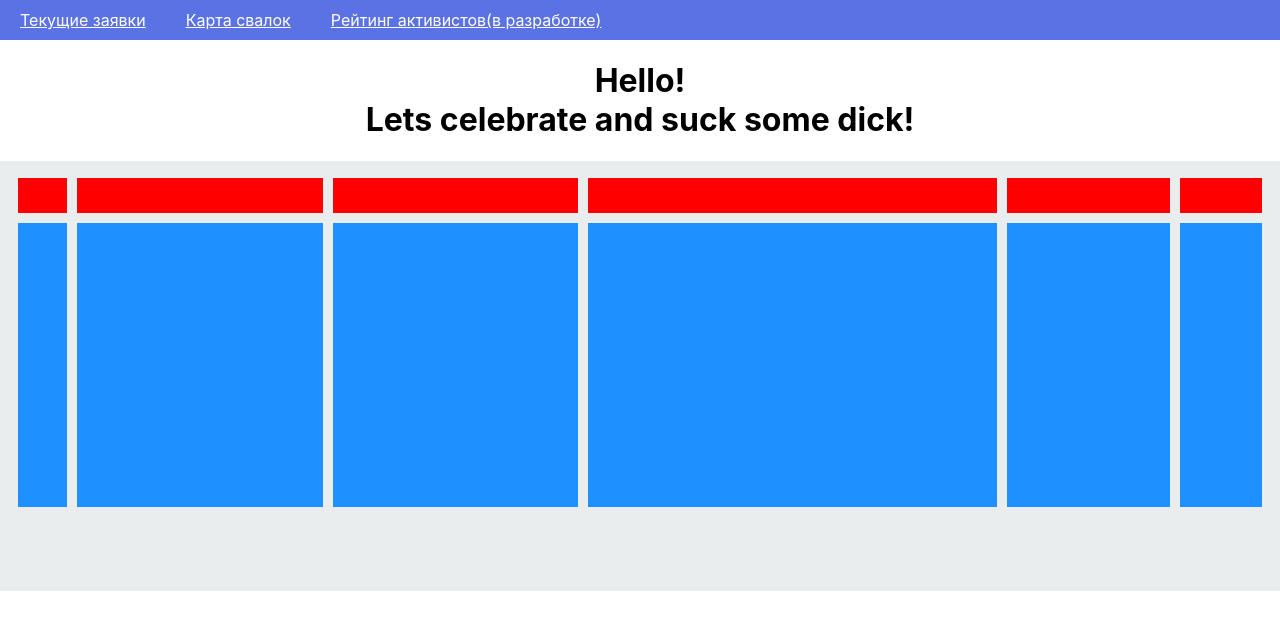
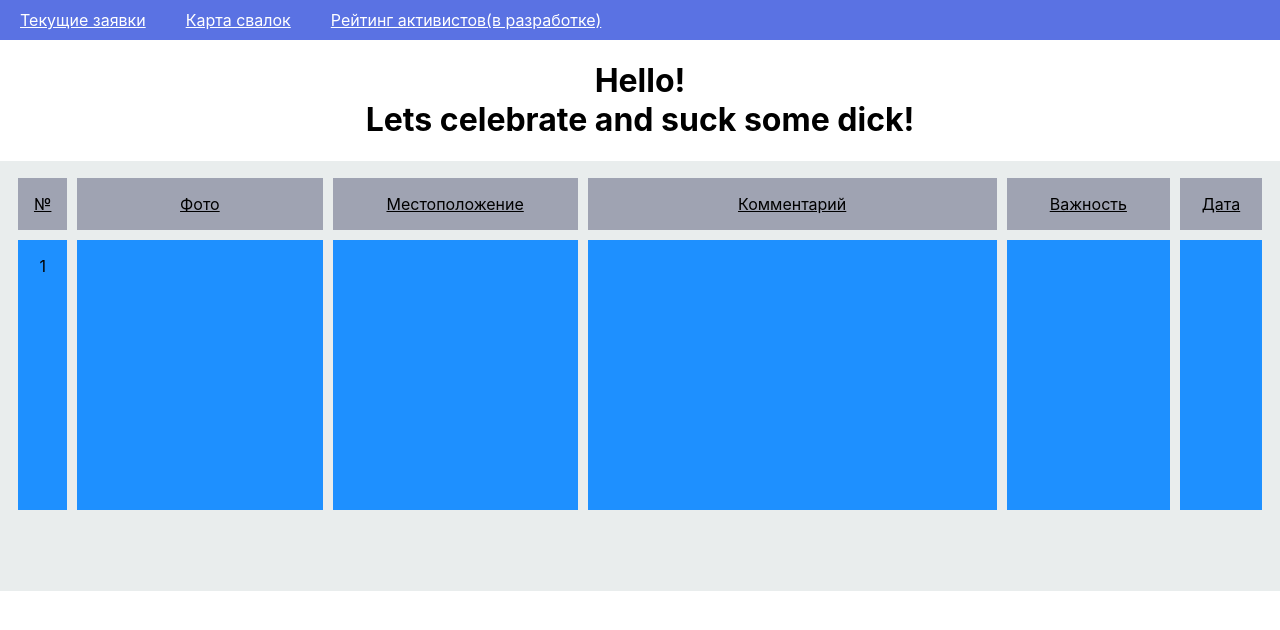
Before and after one commit to ilyasgaripov97/sarov-hack, a React (Create React App) app: page / in a window 1280 px wide. Shown: the top 630 px of the page. Built offline with nearby package versions, Linux system fonts and the light colour scheme.

Commit message:
Refactor garbage grid labels

```diff
--- a/src/components/garbage/CurrentGarbageQueries.js
+++ b/src/components/garbage/CurrentGarbageQueries.js
@@ -36,31 +36,30 @@ class CurrentGarbageQueries extends React.Component {
                 <div className="container">
                     {/* Labels for items*/}
                     <div className="number-item-label">
-
+                        <p><u>№</u></p>
                     </div>
                     <div className="photo-item-label">
-
+                        <p><u>Фото</u></p>
                     </div>
                     <div className="geoplace-item-label">
-
+                        <p><u>Местоположение</u></p>
                     </div>
                     <div className="comment-item-label">
-
+                        <p><u>Комментарий</u></p>
                     </div>
                     <div className="rate-item-label">
-
+                        <p><u>Важность</u></p>
                     </div>
                     <div className="date-item-label">
-
+                        <p><u>Дата</u></p>
                     </div>
 
                     {/*  Items */}
                     <div className="number-item">
-
+                        <p>1</p>
                     </div>
                     <div className="photo-item">
-
-                    </div>
+                        </div>
                     <div className="geoplace-item">
 
                     </div>
--- a/src/components/garbage/garbage-style.css
+++ b/src/components/garbage/garbage-style.css
@@ -36,7 +36,10 @@
     grid-row-end: 3;
     grid-column-start: 2;
     grid-column-end: 3;
-    background-color: red;
+    background-color: #9fa3b2;
+
+    display: flex;
+    justify-content: center;
 }
 
 .photo-item-label {
@@ -44,7 +47,10 @@
     grid-row-end: 3;
     grid-column-start: 3;
     grid-column-end: 4;
-    background-color: red;
+    background-color: #9fa3b2;
+
+    display: flex;
+    justify-content: center;
 }
 
 .geoplace-item-label {
@@ -52,7 +58,10 @@
     grid-row-end: 3;
     grid-column-start: 4;
     grid-column-end: 5;
-    background-color: red;
+    background-color: #9fa3b2;
+
+    display: flex;
+    justify-content: center;
 }
 
 .comment-item-label {
@@ -60,7 +69,10 @@
     grid-row-end: 3;
     grid-column-start: 5;
     grid-column-end: 6;
-    background-color: red;
+    background-color: #9fa3b2;
+
+    display: flex;
+    justify-content: center;
 }
 
 .rate-item-label {
@@ -68,7 +80,10 @@
     grid-row-end: 3;
     grid-column-start: 6;
     grid-column-end: 7;
-    background-color: red;
+    background-color: #9fa3b2;
+
+    display: flex;
+    justify-content: center;
 }
 
 .date-item-label {
@@ -76,7 +91,10 @@
     grid-row-end: 3;
     grid-column-start: 7;
     grid-column-end: 8;
-    background-color: red;
+    background-color: #9fa3b2;
+
+    display: flex;
+    justify-content: center;
 }
 
 /* End of Labels */
@@ -88,6 +106,9 @@
     grid-column-start: 2;
     grid-column-end: 3;
     background-color: dodgerblue;
+
+    display: flex;
+    justify-content: center;
 }
 
 .photo-item {
@@ -96,6 +117,9 @@
     grid-column-start: 3;
     grid-column-end: 4;
     background-color: dodgerblue;
+
+    display: flex;
+    justify-content: center;
 }
 
 .geoplace-item{
@@ -104,6 +128,9 @@
     grid-column-start: 4;
     grid-column-end: 5;
     background-color: dodgerblue;
+
+    display: flex;
+    justify-content: center;
 }
 
 .comment-item {
@@ -112,6 +139,9 @@
     grid-column-start: 5;
     grid-column-end: 6;
     background-color: dodgerblue;
+
+    display: flex;
+    justify-content: center;
 }
 
 .rate-item {
@@ -120,6 +150,9 @@
     grid-column-start: 6;
     grid-column-end: 7;
     background-color: dodgerblue;
+
+    display: flex;
+    justify-content: center;
 }
 
 .date-item {
@@ -128,6 +161,9 @@
     grid-column-start: 7;
     grid-column-end: 8;
     background-color: dodgerblue;
+
+    display: flex;
+    justify-content: center;
 }
 
 
```
Also changed, not shown: 1 other file (tests, documents, lock files or other folders).
